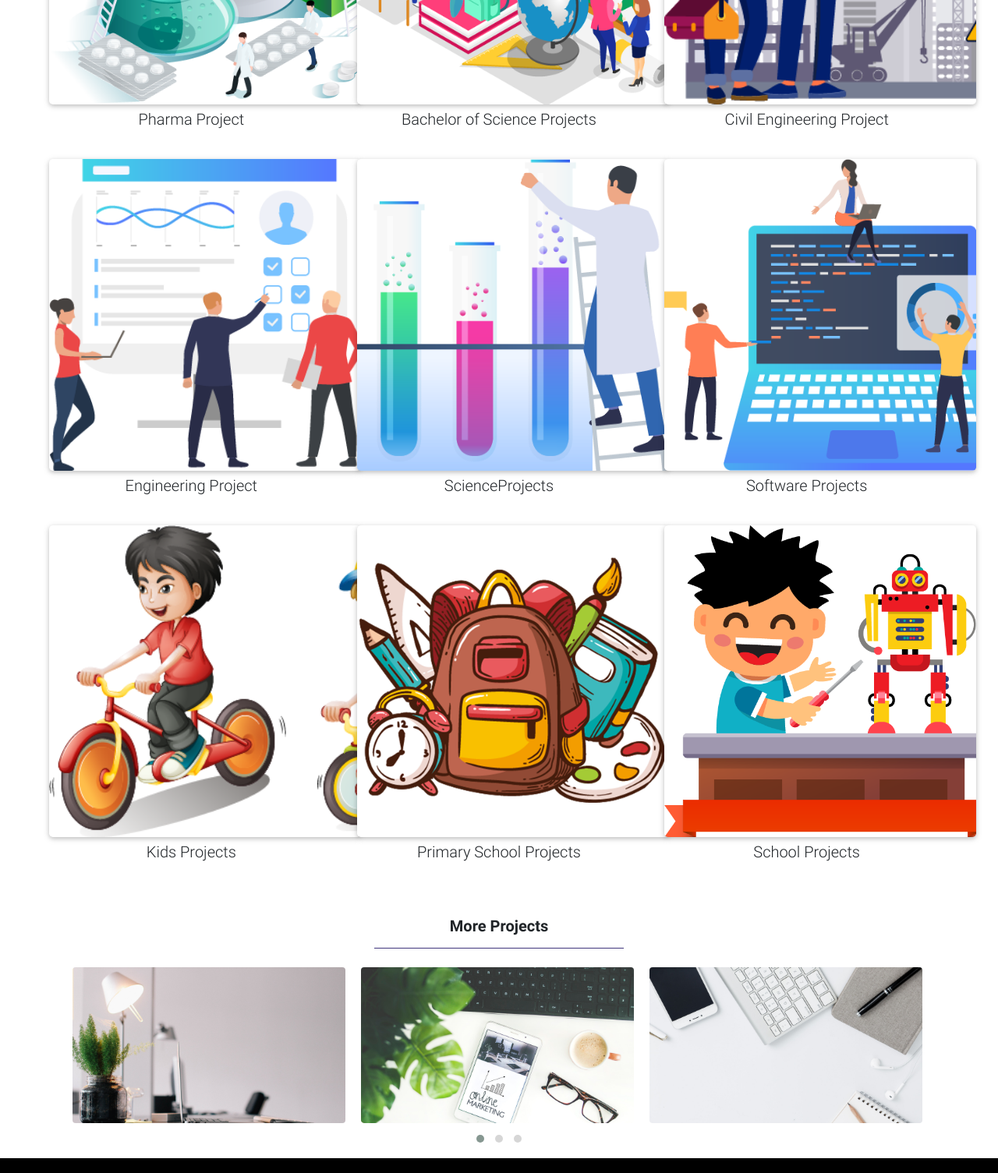
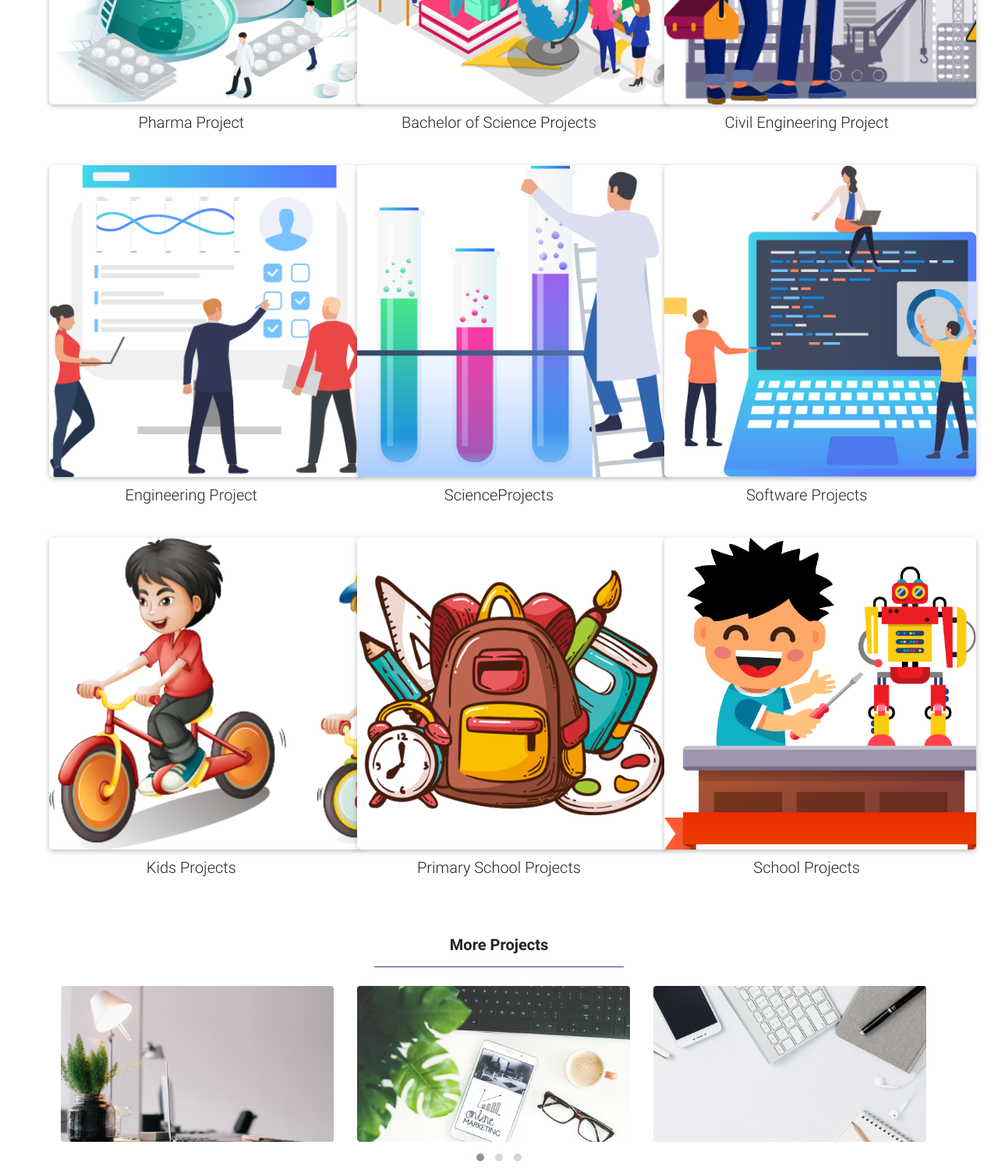
Before and after one commit to vkskumarthakur/CraftBoox_Homepage, a plain HTML site: page index.html in a window 1280 px wide. Shown: the part 1220-2725 px from the top of the page at 78% size. Drawn offline with Linux system fonts and the light colour scheme.

Commit message:
Update index.html
some padding and row changes in the index.

```diff
--- a/index.html
+++ b/index.html
@@ -166,7 +166,7 @@
                    <a href="#" class="btn btn-sm btn-primary">more</a></p>
             </div>
             </div>
-            <p class="text-center p-1 lead">Pharma Project</p>
+            <p class="text-center p-1 lead py-2">Pharma Project</p>
         </div>
         <div class="col-md-4 col-sm-4">
             <div class="card wow zoomIn" style="background-image: url(img/craptbooxBSC1.png); background-size: cover; width:400px;height: 400px;">
@@ -175,7 +175,7 @@
                         <a href="#" class="btn btn-sm btn-primary">more</a></p>
                 </div>
             </div>
-            <p class="text-center p-1 lead">Bachelor of Science Projects</p>
+            <p class="text-center p-1 lead py-2">Bachelor of Science Projects</p>
         </div>
         <div class="col-md-4 col-sm-4">
             <div class="card wow zoomIn" style="background-image: url(img/craptbooxengneering2.png); background-size: cover; width:400px;height: 400px;">
@@ -184,7 +184,7 @@
                         <a href="#" class="btn btn-sm btn-primary">more</a></p>
                 </div>
             </div>
-            <p class="text-center p-1 lead">Civil Engineering Project</p>
+            <p class="text-center p-1 lead py-2">Civil Engineering Project</p>
         </div>
     </div>
     <div class="row p-0 m-0 mt-3">
@@ -195,7 +195,7 @@
                         <a href="#" class="btn btn-sm btn-primary">more</a></p>
                 </div>
             </div>
-            <p class="text-center p-1 lead">Engineering Project</p>
+            <p class="text-center p-1 lead py-2">Engineering Project</p>
         </div>
         <div class="col-md-4 col-sm-4">
             <div class="card wow zoomIn" style="background-image: url(img/craptbooxscience6.png); background-size: cover; width:400px;height: 400px;">
@@ -204,7 +204,7 @@
                         <a href="#" class="btn btn-sm btn-primary">more</a></p>
                 </div>
             </div>
-            <p class="text-center p-1 lead">ScienceProjects</p>
+            <p class="text-center p-1 lead py-2">ScienceProjects</p>
         </div>
         <div class="col-md-4 col-sm-4">
             <div class="card wow zoomIn" style="background-image: url(img/craptbooxSoftware5.png); background-size: cover; width:400px;height: 400px;">
@@ -213,7 +213,7 @@
                         <a href="#" class="btn btn-sm btn-primary">more</a></p>
                 </div>
             </div>
-            <p class="text-center p-1 lead">Software Projects</p>
+            <p class="text-center p-1 lead py-2">Software Projects</p>
         </div>
     </div>
     <div class="row p-0 m-0 mt-3">
@@ -224,7 +224,7 @@
                         <a href="#" class="btn btn-sm btn-primary">more</a></p>
                 </div>
             </div>
-            <p class="text-center p-1 lead">Kids Projects</p>
+            <p class="text-center p-1 lead py-2">Kids Projects</p>
         </div>
         <div class="col-md-4 col-sm-4">
             <div class="card wow zoomIn" style="background-image: url(img/primary.png); background-size: cover; width:400px;height: 400px;">
@@ -233,7 +233,7 @@
                         <a href="#" class="btn btn-sm btn-primary">more</a></p>
                 </div>
             </div>
-            <p class="text-center p-1 lead">Primary School Projects</p>
+            <p class="text-center p-1 lead py-2">Primary School Projects</p>
         </div>
         <div class="col-md-4 col-sm-4">
             <div class="card wow zoomIn" style="background-image: url(img/craptbooxschool7.png); background-size: cover; width:400px;height: 400px;">
@@ -242,7 +242,7 @@
                         <a href="#" class="btn btn-sm btn-primary">more</a></p>
                 </div>
             </div>
-            <p class="text-center p-1 lead">School Projects</p>
+            <p class="text-center p-1 lead py-2">School Projects</p>
         </div>
     </div>
 </div>
@@ -251,6 +251,7 @@
 <hr class="bg-darkslateblue w-25 p-0 h-25">
 <!--Footer Slider-->
 <div class="container mt-4">
+    <div class=row>
     <div class="owl-carousel owl-theme">
         <div class="mx-2 rounded wow fadeInLeftBig img-card" style="background-image: url(img/pexels-photo-273238.jpeg); background-size:cover; width:350px ;height: 200px;">
             <div class="div-hover text-center"><br><br>
@@ -289,15 +290,16 @@
             <p>Lorem ipsum dolor sit amet.</p>
             <a href="#" class="btn btn-sm bg-success">view</a>
         </div>
-    </div><div class="mx-2 rounded img-card" style="background-image: url(img/pexels-photo-877695.jpeg); background-size:cover; width:350px;height:200px;">
+    </div>
+        <div class="mx-2 rounded img-card" style="background-image: url(img/pexels-photo-877695.jpeg); background-size:cover; width:350px;height:200px;">
         <div class="div-hover text-center"><br><br>
             <p>Lorem ipsum dolor sit amet.</p>
             <a href="#" class="btn btn-sm bg-success">view</a>
         </div>
     </div>
-
     </div>
 </div>
+    </div>
 
 
 
```
